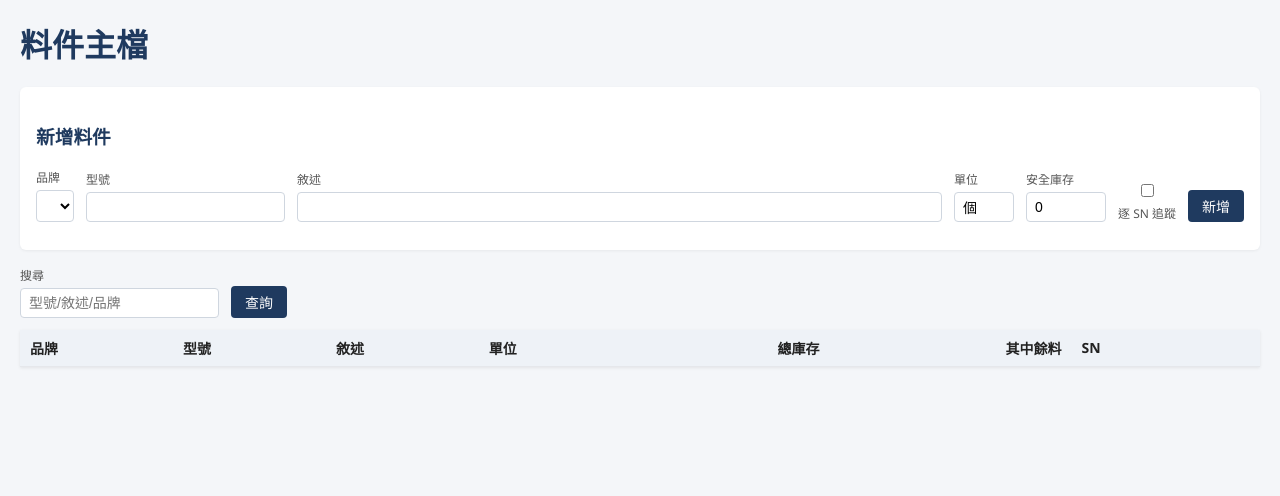
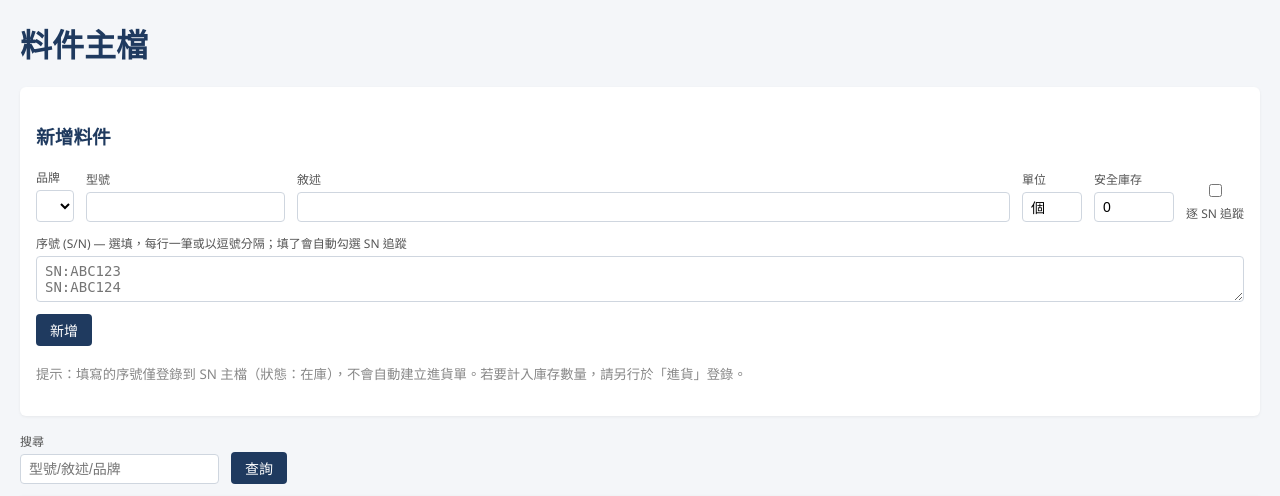
Before and after one commit to alien18331/warehouse_mgr, a FastAPI app: page /products in a window 1280 px wide. Shown: the part 52-548 px from the top of the page. Run offline with FastAPI, Linux system fonts and the light colour scheme; data that the repository does not hold is empty.

Commit message:
Add 初始序號 field to product create form
- New initial_serials textarea on /products page
- Accepts newline- or comma-separated SNs (also Chinese comma 「，」)
- When SNs provided, track_by_serial is auto-enabled
- Each SN written to serial_items as in_stock with no inbound_line link
- Caveat shown in UI: SNs alone don't add stock qty; create an inbound to count them
- POST redirects to the new product detail page so the SN list is visible

```diff
--- a/app/main.py
+++ b/app/main.py
@@ -271,13 +271,20 @@ def prod_list(request: Request, q: str = ""):
 @app.post("/products/new")
 def prod_new(brand_id: int = Form(...), model: str = Form(...), description: str = Form(""),
              base_unit: str = Form("個"), track_by_serial: int = Form(0),
-             safety_stock: float = Form(0)):
+             safety_stock: float = Form(0), initial_serials: str = Form("")):
+    sns = [s.strip() for s in initial_serials.replace(",", "\n").replace("，", "\n").splitlines() if s.strip()]
+    # 若有提供序號自動視為 SN 追蹤
+    track = 1 if (track_by_serial or sns) else 0
     with db.tx() as c:
-        c.execute("""INSERT INTO products(brand_id, model, description, base_unit, track_by_serial, safety_stock)
-                     VALUES(?,?,?,?,?,?)""",
-                  (brand_id, model.strip(), description.strip(), base_unit.strip(),
-                   1 if track_by_serial else 0, safety_stock))
-    return RedirectResponse("/products", 303)
+        cur = c.execute("""INSERT INTO products(brand_id, model, description, base_unit, track_by_serial, safety_stock)
+                           VALUES(?,?,?,?,?,?)""",
+                        (brand_id, model.strip(), description.strip(), base_unit.strip(),
+                         track, safety_stock))
+        pid = cur.lastrowid
+        for sn in sns:
+            c.execute("""INSERT OR IGNORE INTO serial_items(product_id, serial_no, status, is_surplus)
+                         VALUES(?,?,?,?)""", (pid, sn, "in_stock", 0))
+    return RedirectResponse(f"/products/{pid}", 303)
 
 
 @app.get("/products/{i}/edit", response_class=HTMLResponse)
--- a/app/templates/products.html
+++ b/app/templates/products.html
@@ -16,8 +16,13 @@
   <label>單位<input type="text" name="base_unit" value="個" style="width:60px"></label>
   <label>安全庫存<input type="number" step="0.01" name="safety_stock" value="0" style="width:80px"></label>
   <label class="flex"><input type="checkbox" name="track_by_serial" value="1"> 逐 SN 追蹤</label>
+  <label style="flex-basis:100%;">序號 (S/N) — 選填，每行一筆或以逗號分隔；填了會自動勾選 SN 追蹤
+    <textarea name="initial_serials" rows="2" style="width:100%; resize:vertical;"
+              placeholder="SN:ABC123&#10;SN:ABC124"></textarea>
+  </label>
   <button type="submit">新增</button>
 </form>
+<p><small class="muted">提示：填寫的序號僅登錄到 SN 主檔（狀態：在庫），不會自動建立進貨單。若要計入庫存數量，請另行於「進貨」登錄。</small></p>
 </div>
 
 <form method="get" class="row">
```
Also changed, not shown: 1 other file.
